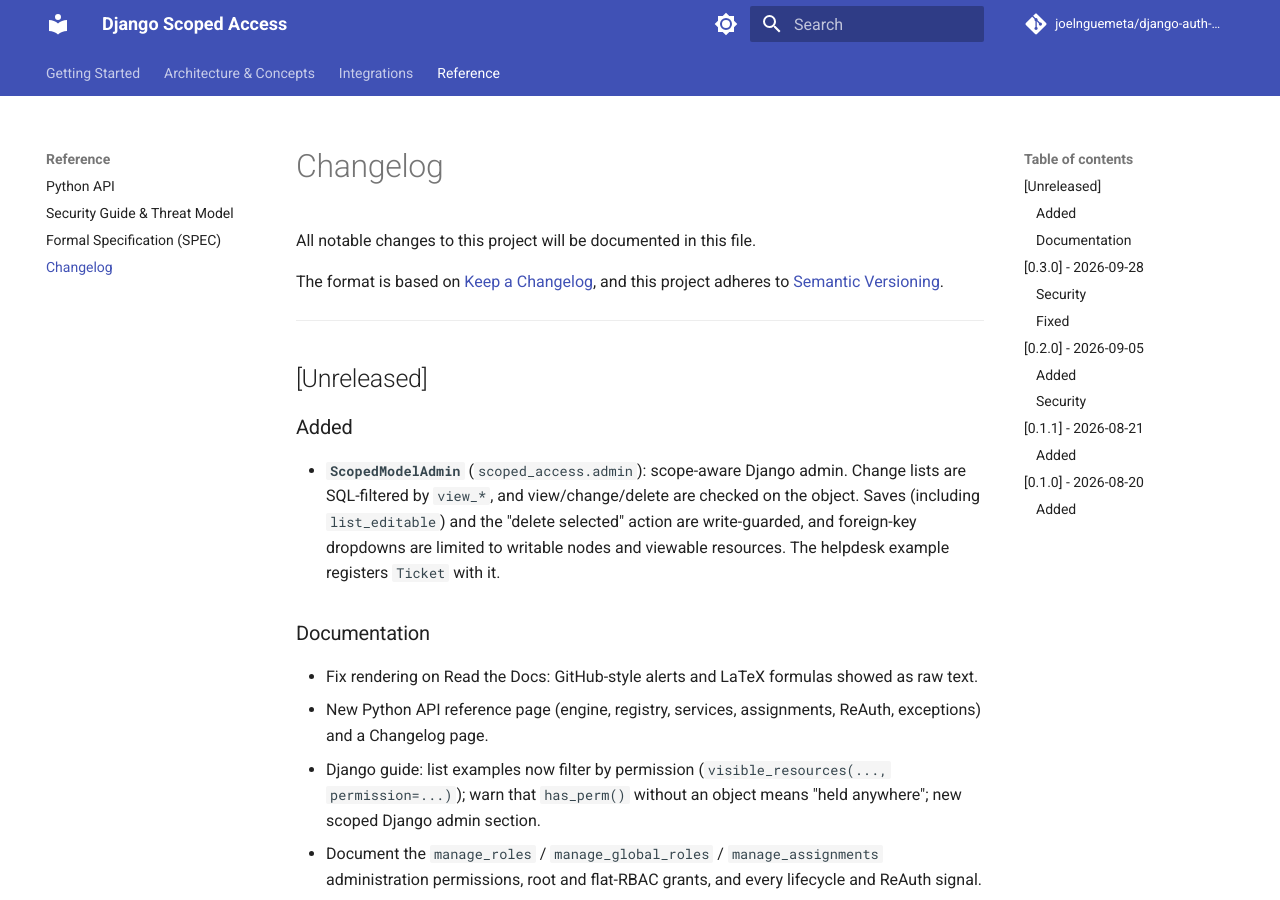
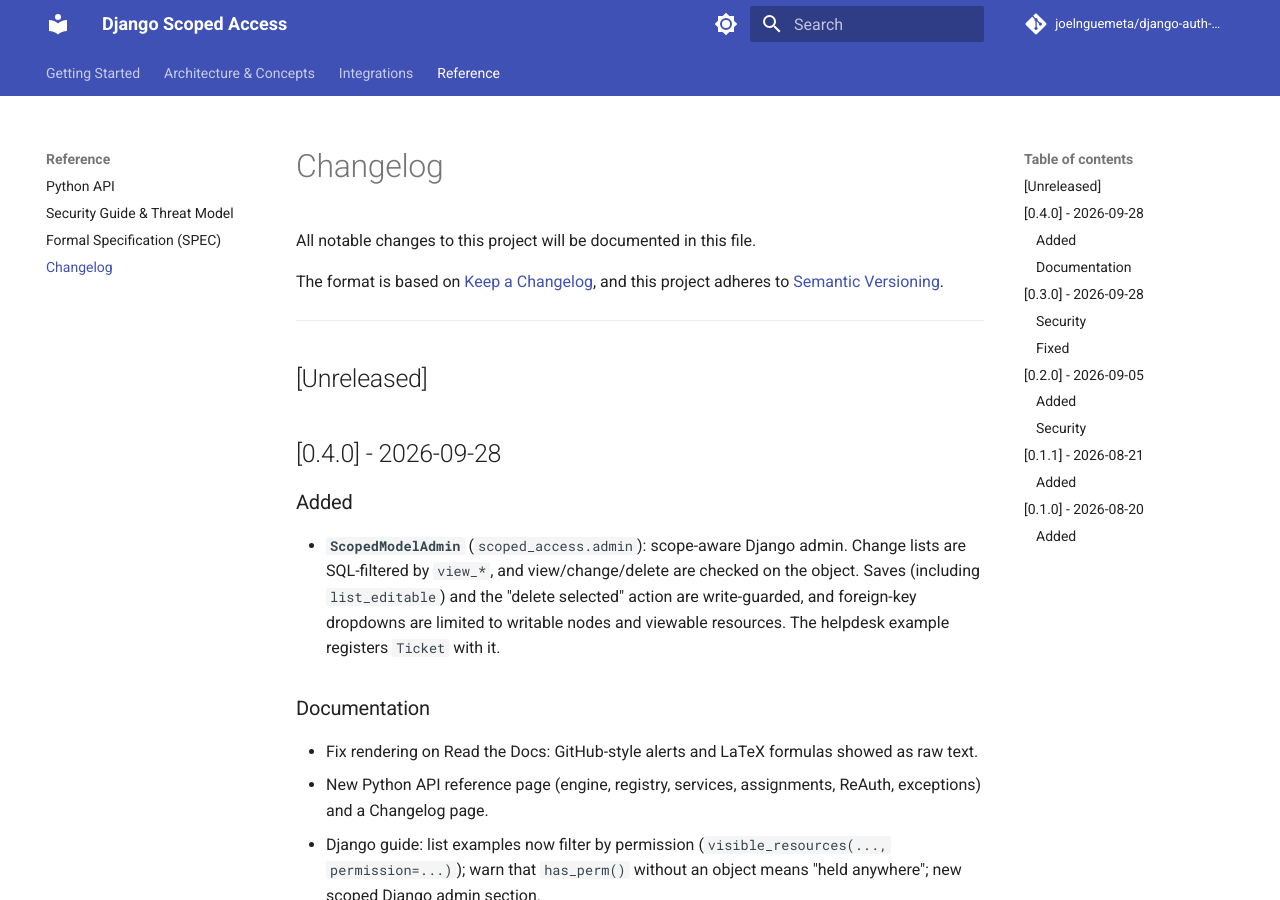
Before and after one commit to joelnguemeta/django-auth-with-scoped-access, an MkDocs documentation site: the page built from docs/changelog.md, in a window 1280 px wide and 900 px high. Built offline with MkDocs 1.6.1 and Material for MkDocs 9.7.7, drawn with Linux system fonts in a browser that asks for light colours; comment, search, counter and statistics services are not loaded.

```diff
--- a/CHANGELOG.md
+++ b/CHANGELOG.md
@@ -8,6 +8,8 @@ and this project adheres to [Semantic Versioning](https://semver.org/spec/v2.0.0
 ---
 
 ## [Unreleased]
+
+## [0.4.0] - 2026-09-28
 
 ### Added
 - **`ScopedModelAdmin`** (`scoped_access.admin`): scope-aware Django admin. Change lists are SQL-filtered by `view_*`, and view/change/delete are checked on the object. Saves (including `list_editable`) and the "delete selected" action are write-guarded, and foreign-key dropdowns are limited to writable nodes and viewable resources. The helpdesk example registers `Ticket` with it.
--- a/pyproject.toml
+++ b/pyproject.toml
@@ -4,7 +4,7 @@ build-backend = "hatchling.build"
 
 [project]
 name = "django-scoped-access"
-version = "0.3.0"
+version = "0.4.0"
 description = "RBAC + hierarchical scope-based authorization (ABAC) + step-up re-authentication for Django. Reference implementation of the Scoped Access specification."
 readme = "README.md"
 requires-python = ">=3.11"
--- a/scoped_access/__init__.py
+++ b/scoped_access/__init__.py
@@ -18,7 +18,7 @@ re-exported here — the core must import without any web framework installed.
 
 from importlib import import_module
 
-__version__ = "0.3.0"
+__version__ = "0.4.0"
 
 __all__ = [
     "ReAuthService",
```
Also changed, not shown: CLAUDE.md (+2 -2 lines), 2 other files.
